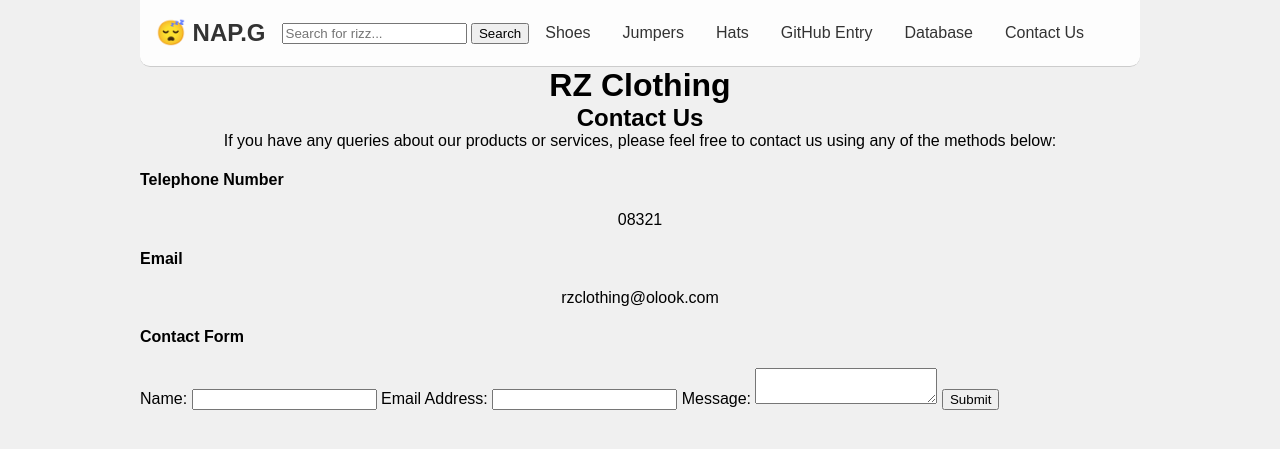
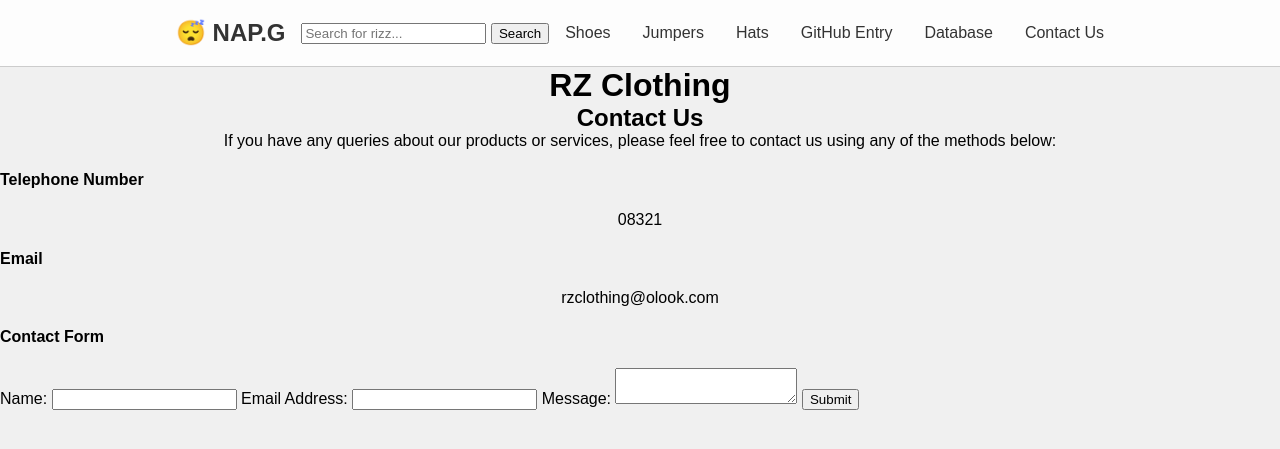
Before and after one commit to RaymondGuo2/SSE-CW2, a Flask app: page /contact in a window 1280 px wide. Shown: the top 449 px of the page. Run offline with Flask 3, Linux system fonts and the light colour scheme; some libraries are stand-ins or nearby versions.

Commit message:
Changed navbar

```diff
--- a/api/static/css/main.css
+++ b/api/static/css/main.css
@@ -2,7 +2,6 @@ body {
   margin: 0;
   font-family: Arial, sans-serif;
   background-color: #f0f0f0;
-  max-width: 1000px;
   margin-left: auto;
   margin-right: auto;
 }
@@ -11,10 +10,10 @@ body {
   overflow: hidden;
   background-color: #fdfdfd;
   border-bottom: 1px solid #ccc;
-  border-radius: 0 0 10px 10px;
   padding: 5px 0;
   display: flex;
-  align-items: center;
+  justify-content: center; /* Center the items horizontally */
+  align-items: center; /* Center the items vertically */
 }
 
 .navbar strong {
@@ -23,13 +22,13 @@ body {
 }
 
 .navbar a {
-  float: left;
   display: block;
   color: #333;
   text-align: center;
   padding: 14px 16px;
   text-decoration: none;
 }
+
 
 .navbar a:hover {
   background-color: #ddd;
```
